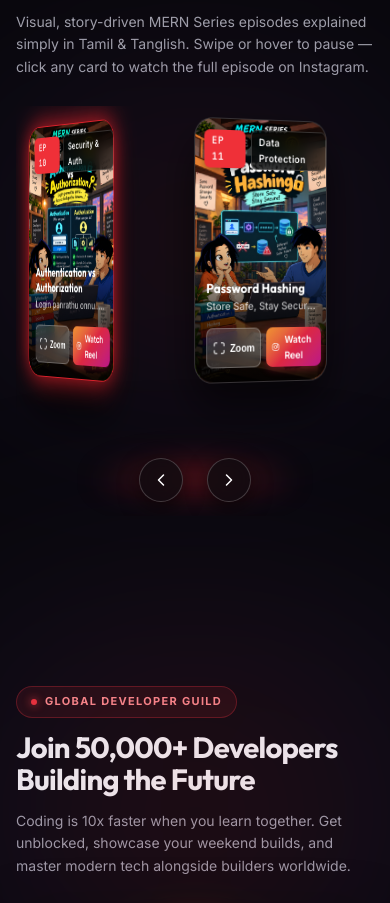
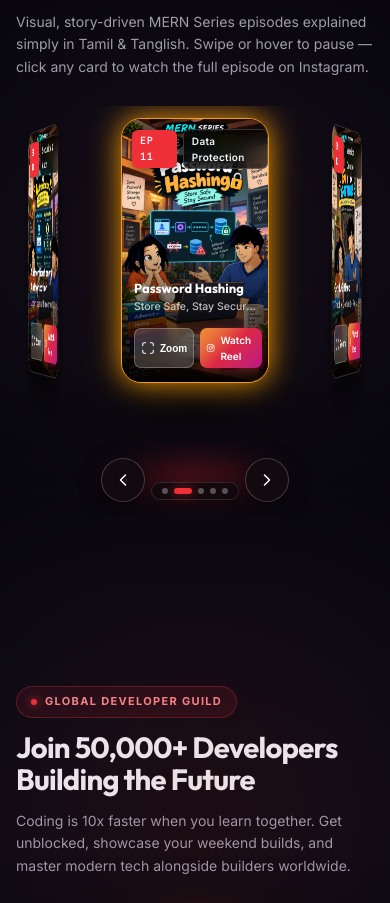
Before and after one commit to joyandrew-github/Learn-with-Jackie-Juli, a React (Vite) app: page / in a window 390 px wide. Shown: the part 8489-9392 px from the top of the page. Built offline with nearby package versions, Linux system fonts and the light colour scheme.

Commit message:
fix(reels): connect navigation arrows and indicator dots to 3D carousel rotation

```diff
--- a/src/components/ReelRing/ReelRing.css
+++ b/src/components/ReelRing/ReelRing.css
@@ -94,22 +94,50 @@
   height: 445px;
   margin-left: -125px;
   transform-style: preserve-3d;
-  animation: ring-spin 50s linear infinite;
-  transition: transform 0.6s cubic-bezier(0.16, 1, 0.3, 1);
+  transition: transform 0.65s cubic-bezier(0.16, 1, 0.3, 1);
+  will-change: transform;
 }
 
-.ring-stage:hover .ring,
-.ring.ring-paused {
-  animation-play-state: paused;
+/* Dots and Navigation Controls */
+.ring-dots {
+  position: absolute;
+  bottom: 22px;
+  left: 50%;
+  transform: translateX(-50%);
+  display: flex;
+  align-items: center;
+  gap: 8px;
+  z-index: 25;
+  padding: 6px 14px;
+  border-radius: 20px;
+  background: rgba(14, 9, 13, 0.78);
+  backdrop-filter: blur(14px);
+  -webkit-backdrop-filter: blur(14px);
+  border: 1px solid rgba(255, 255, 255, 0.12);
+  box-shadow: 0 4px 16px rgba(0, 0, 0, 0.45);
 }
 
-@keyframes ring-spin {
-  from {
-    transform: translateZ(calc(var(--r) * -1)) rotateY(0deg);
-  }
-  to {
-    transform: translateZ(calc(var(--r) * -1)) rotateY(-360deg);
-  }
+.ring-dot {
+  width: 8px;
+  height: 8px;
+  border-radius: 50%;
+  border: none;
+  background: rgba(255, 255, 255, 0.3);
+  cursor: pointer;
+  padding: 0;
+  transition: all 0.35s cubic-bezier(0.16, 1, 0.3, 1);
+}
+
+.ring-dot:hover {
+  background: rgba(255, 255, 255, 0.7);
+  transform: scale(1.2);
+}
+
+.ring-dot-active {
+  width: 22px;
+  border-radius: 10px;
+  background: var(--crimson);
+  box-shadow: 0 0 12px rgba(239, 48, 56, 0.6);
 }
 
 .panel {
@@ -492,20 +520,37 @@
     transform: none;
     width: 44px;
     height: 44px;
-    z-index: 20;
+    z-index: 25;
     box-shadow: 0 6px 20px rgba(0, 0, 0, 0.6);
+    pointer-events: auto;
   }
 
   .ring-nav-prev {
-    left: calc(50% - 56px);
+    left: calc(50% - 94px);
   }
 
   .ring-nav-next {
-    right: calc(50% - 56px);
+    right: calc(50% - 94px);
   }
 
-  .ring-nav-btn:hover {
+  .ring-nav-btn:hover,
+  .ring-nav-btn:active {
     transform: scale(1.08);
+  }
+
+  .ring-dots {
+    bottom: 16px;
+    padding: 5px 10px;
+    gap: 6px;
+  }
+
+  .ring-dot {
+    width: 6px;
+    height: 6px;
+  }
+
+  .ring-dot-active {
+    width: 18px;
   }
 
   .reel-lightbox-modal {
--- a/src/components/ReelRing/ReelRing.jsx
+++ b/src/components/ReelRing/ReelRing.jsx
@@ -99,9 +99,44 @@ const REELS = [
 ];
 
 export default function ReelRing() {
-  const [activeIdx, setActiveIdx] = useState(0);
+  const [currentStep, setCurrentStep] = useState(0);
   const [isPaused, setIsPaused] = useState(false);
   const [lightboxImg, setLightboxImg] = useState(null);
+
+  const activeIdx = ((currentStep % REELS.length) + REELS.length) % REELS.length;
+
+  const handleNext = (e) => {
+    if (e) {
+      e.stopPropagation();
+    }
+    setCurrentStep((prev) => prev + 1);
+  };
+
+  const handlePrev = (e) => {
+    if (e) {
+      e.stopPropagation();
+    }
+    setCurrentStep((prev) => prev - 1);
+  };
+
+  const handleSelectCard = (targetIdx, e) => {
+    if (e) {
+      e.stopPropagation();
+    }
+    let diff = targetIdx - activeIdx;
+    if (diff > REELS.length / 2) diff -= REELS.length;
+    if (diff < -REELS.length / 2) diff += REELS.length;
+    setCurrentStep((prev) => prev + diff);
+  };
+
+  // Auto-advance smoothly every 4.8 seconds when not interacting
+  useEffect(() => {
+    if (isPaused || lightboxImg) return;
+    const timer = setInterval(() => {
+      setCurrentStep((prev) => prev + 1);
+    }, 4800);
+    return () => clearInterval(timer);
+  }, [isPaused, lightboxImg]);
 
   // Close lightbox on Escape key
   useEffect(() => {
@@ -120,18 +155,10 @@ export default function ReelRing() {
     };
   }, [lightboxImg]);
 
-  const handleNext = () => {
-    setActiveIdx((prev) => (prev + 1) % REELS.length);
-  };
-
-  const handlePrev = () => {
-    setActiveIdx((prev) => (prev - 1 + REELS.length) % REELS.length);
-  };
-
   const [touchStart, setTouchStart] = useState(null);
   const [touchEnd, setTouchEnd] = useState(null);
 
-  const minSwipeDistance = 45;
+  const minSwipeDistance = 35;
 
   const onTouchStart = (e) => {
     setIsPaused(true);
@@ -152,6 +179,8 @@ export default function ReelRing() {
     } else if (distance < -minSwipeDistance) {
       handlePrev();
     }
+    setTouchStart(null);
+    setTouchEnd(null);
   };
 
   return (
@@ -185,15 +214,34 @@ export default function ReelRing() {
           type="button"
           className="ring-nav-btn ring-nav-prev"
           onClick={handlePrev}
+          onTouchStart={(e) => e.stopPropagation()}
+          onTouchEnd={(e) => e.stopPropagation()}
           aria-label="Previous Reel"
         >
           <Icon name="chevron-left" size={20} />
         </button>
 
+        {/* Real Indicator Dots */}
+        <div className="ring-dots">
+          {REELS.map((r, i) => (
+            <button
+              key={r.id}
+              type="button"
+              className={`ring-dot ${i === activeIdx ? "ring-dot-active" : ""}`}
+              onClick={(e) => handleSelectCard(i, e)}
+              onTouchStart={(e) => e.stopPropagation()}
+              onTouchEnd={(e) => e.stopPropagation()}
+              aria-label={`Go to ${r.ep}: ${r.title}`}
+            />
+          ))}
+        </div>
+
         <button
           type="button"
           className="ring-nav-btn ring-nav-next"
           onClick={handleNext}
+          onTouchStart={(e) => e.stopPropagation()}
+          onTouchEnd={(e) => e.stopPropagation()}
           aria-label="Next Reel"
         >
           <Icon name="chevron-right" size={20} />
@@ -201,9 +249,9 @@ export default function ReelRing() {
 
         {/* The 3D Ring Cylinder */}
         <div
-          className={`ring ${isPaused ? "ring-paused" : ""}`}
+          className="ring"
           style={{
-            "--rotation-offset": `${-activeIdx * 72}deg`,
+            transform: `translateZ(calc(var(--r) * -1)) rotateY(${currentStep * -72}deg)`,
           }}
         >
           {REELS.map((r, i) => {
@@ -216,7 +264,7 @@ export default function ReelRing() {
                   "--i": i,
                   "--c1": r.accent,
                 }}
-                onClick={() => setActiveIdx(i)}
+                onClick={() => handleSelectCard(i)}
               >
                 {/* Real High-Resolution Reel Cover Image */}
                 <img
```
